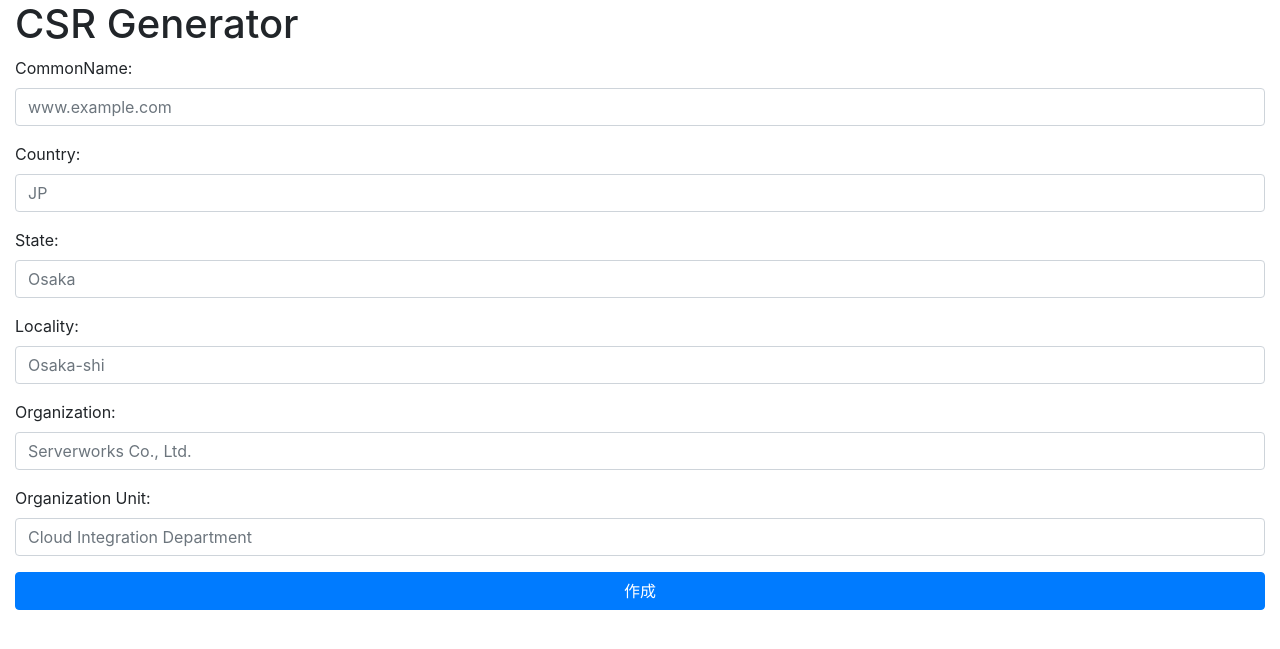
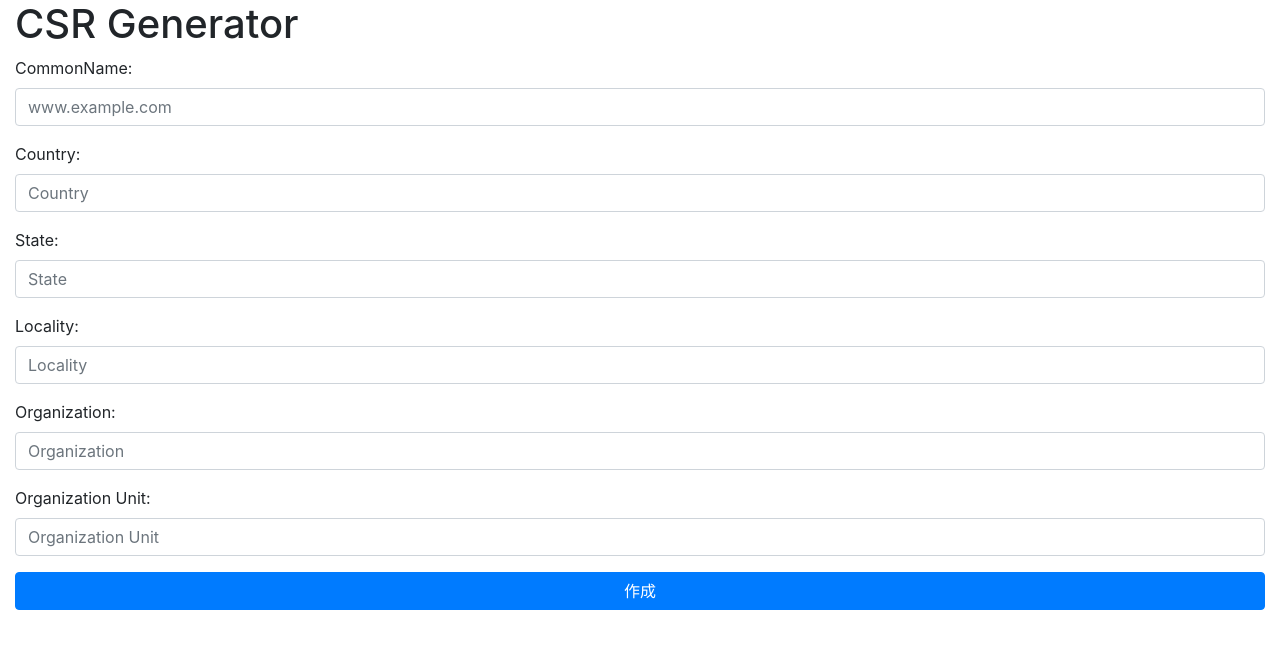
Before and after one commit to rahmatfunk4/csr-generator, a Flask app: page / in a window 1280 px wide. Shown: the top 649 px of the page. Run offline with Flask 2, Linux system fonts and the light colour scheme; some libraries are stand-ins or nearby versions.

Commit message:
placeholderの表示名を修正

```diff
--- a/app/src/templates/form.html
+++ b/app/src/templates/form.html
@@ -19,23 +19,23 @@
                 </div>
                 <div class="form-group">
                     <label for="Country">Country:</label>
-                    <input type ="text" name = "Country" id = "Country" class="form-control " placeholder="JP" required>
+                    <input type ="text" name = "Country" id = "Country" class="form-control " placeholder="Country" required>
                 </div>
                 <div class="form-group">
                     <label for="State">State:</label>
-                    <input type ="text" name = "State" id = "State" class="form-control" placeholder="Osaka" required>
+                    <input type ="text" name = "State" id = "State" class="form-control" placeholder="State" required>
                 </div>
                 <div class="form-group">
                     <label for="Locality">Locality:</label>
-                    <input type ="text" name = "Locality" id = "Locality" class="form-control" placeholder="Osaka-shi" required>
+                    <input type ="text" name = "Locality" id = "Locality" class="form-control" placeholder="Locality" required>
                 </div>
                 <div class="form-group">
                     <label for="Organization">Organization:</label>
-                    <input type ="text" name = "Organization" id = "Organization" class="form-control" placeholder="Serverworks Co., Ltd." required>
+                    <input type ="text" name = "Organization" id = "Organization" class="form-control" placeholder="Organization" required>
                 </div>
                 <div class="form-group">
                     <label for="Organization_Unit">Organization Unit:</label>
-                    <input type ="text" name = "OrganizationUnit" id = "Organization_Unit" class="form-control" placeholder="Cloud Integration Department" required>
+                    <input type ="text" name = "OrganizationUnit" id = "Organization_Unit" class="form-control" placeholder="Organization Unit" required>
                 </div>
                 <input type = "submit" value = "作成" class="btn btn-primary btn-block">
             </form>
```
